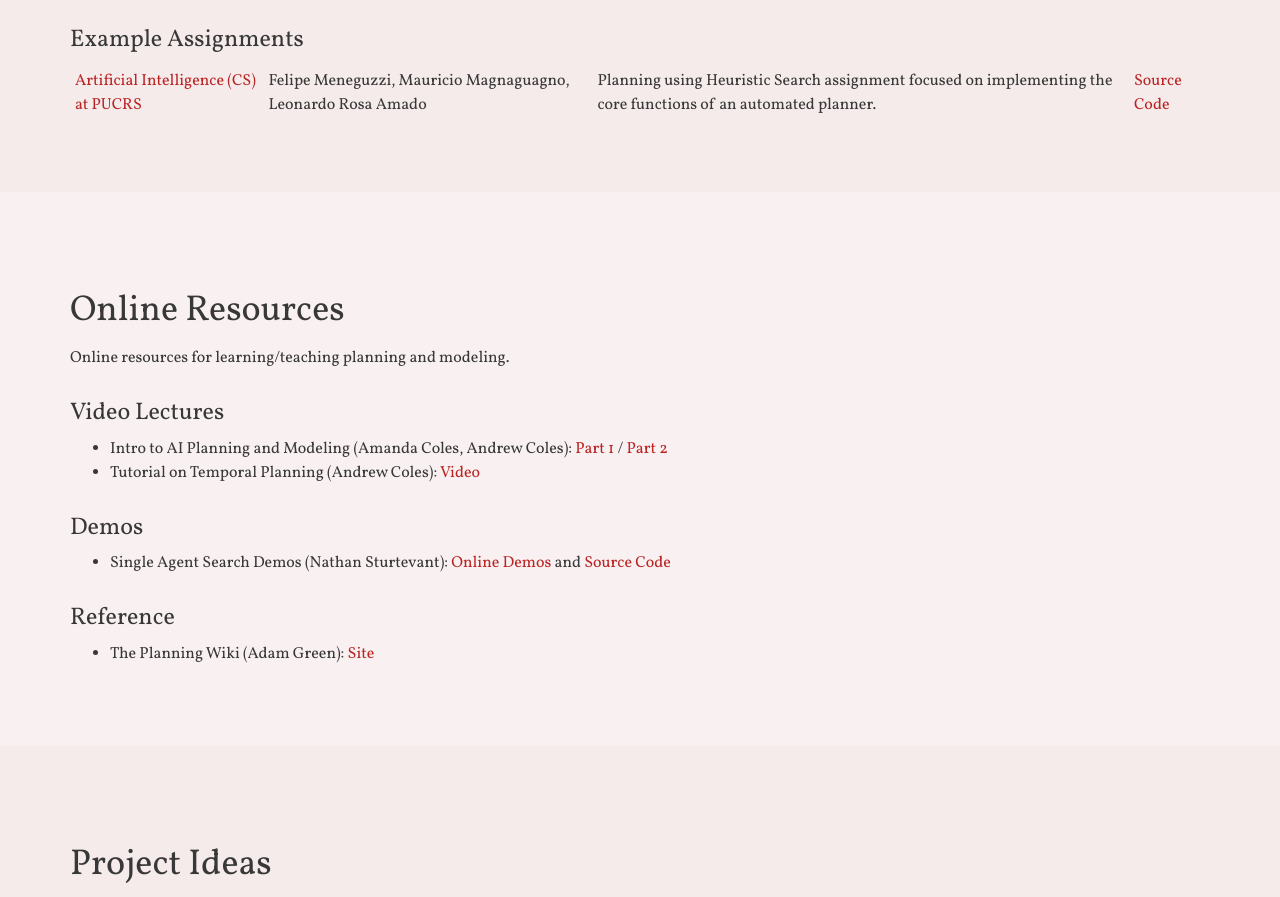
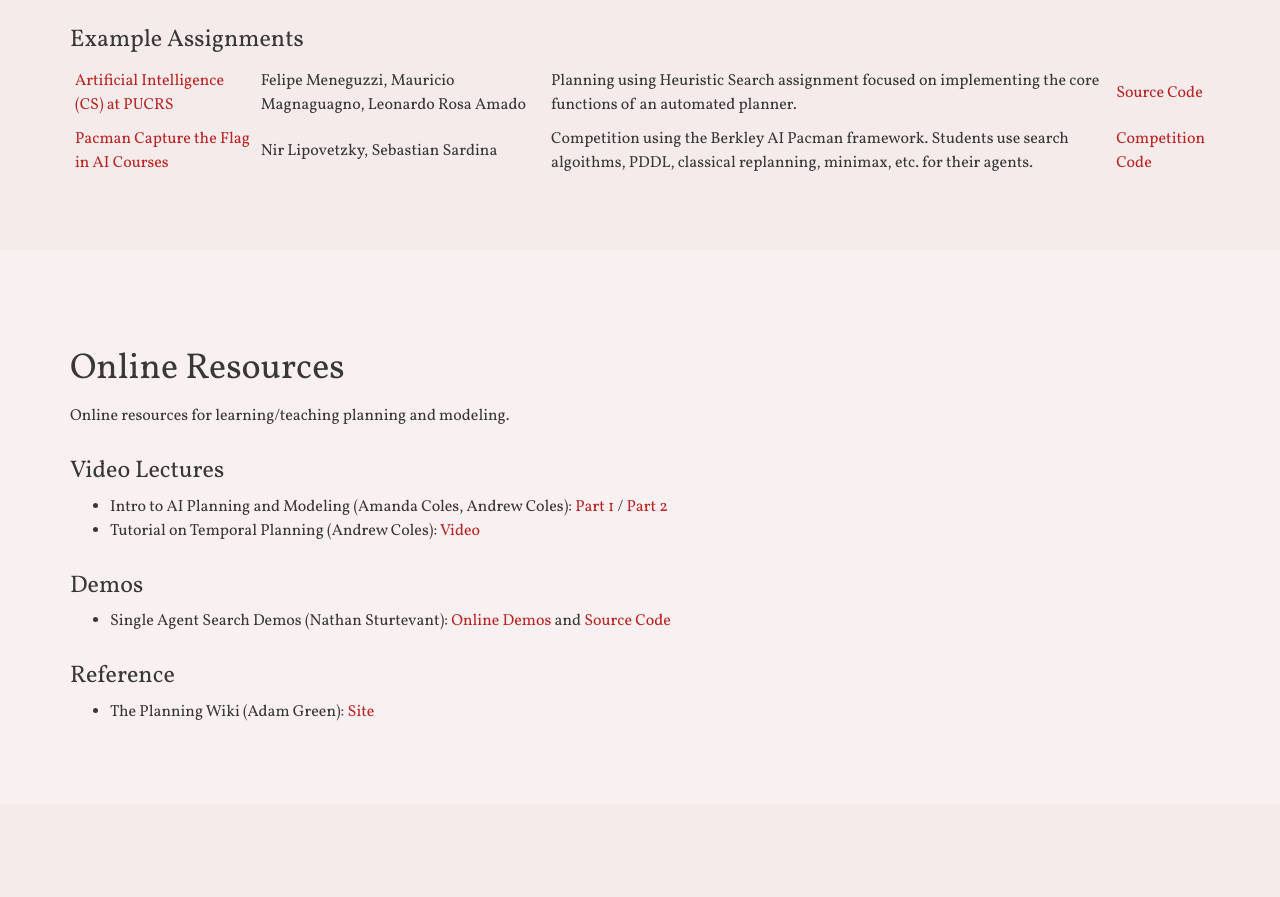
Before and after one commit to AI-Planning/education-site, a plain HTML site: page index.html in a window 1280 px wide. Shown: the part 1317-2214 px from the top of the page. Drawn offline with nearby package versions, Linux system fonts and the light colour scheme; no server answers.

Commit message:
Adding the pacman assignment.

```diff
--- a/index.html
+++ b/index.html
@@ -170,6 +170,12 @@
                             <td>Planning using Heuristic Search assignment focused on implementing the core functions of an automated planner.</td>
                             <td><a href="https://github.com/pucrs-automated-planning/heuristic-planning">Source Code</a></td>
                         </tr>
+                        <tr>
+                            <td><a href="https://ieeexplore.ieee.org/document/8468047">Pacman Capture the Flag in AI Courses</a></td>
+                            <td>Nir Lipovetzky, Sebastian Sardina</td>
+                            <td>Competition using the Berkley AI Pacman framework. Students use search algoithms, PDDL, classical replanning, minimax, etc. for their agents.</td>
+                            <td><a href="https://sites.google.com/view/pacman-capture-hall-fame">Competition</a><br /><a href="https://bitbucket.org/ssardina-teaching/pacman-contest/src/master/">Code</a></td>
+                        </tr>
                     </table>
                 </div>
             </div>
```
